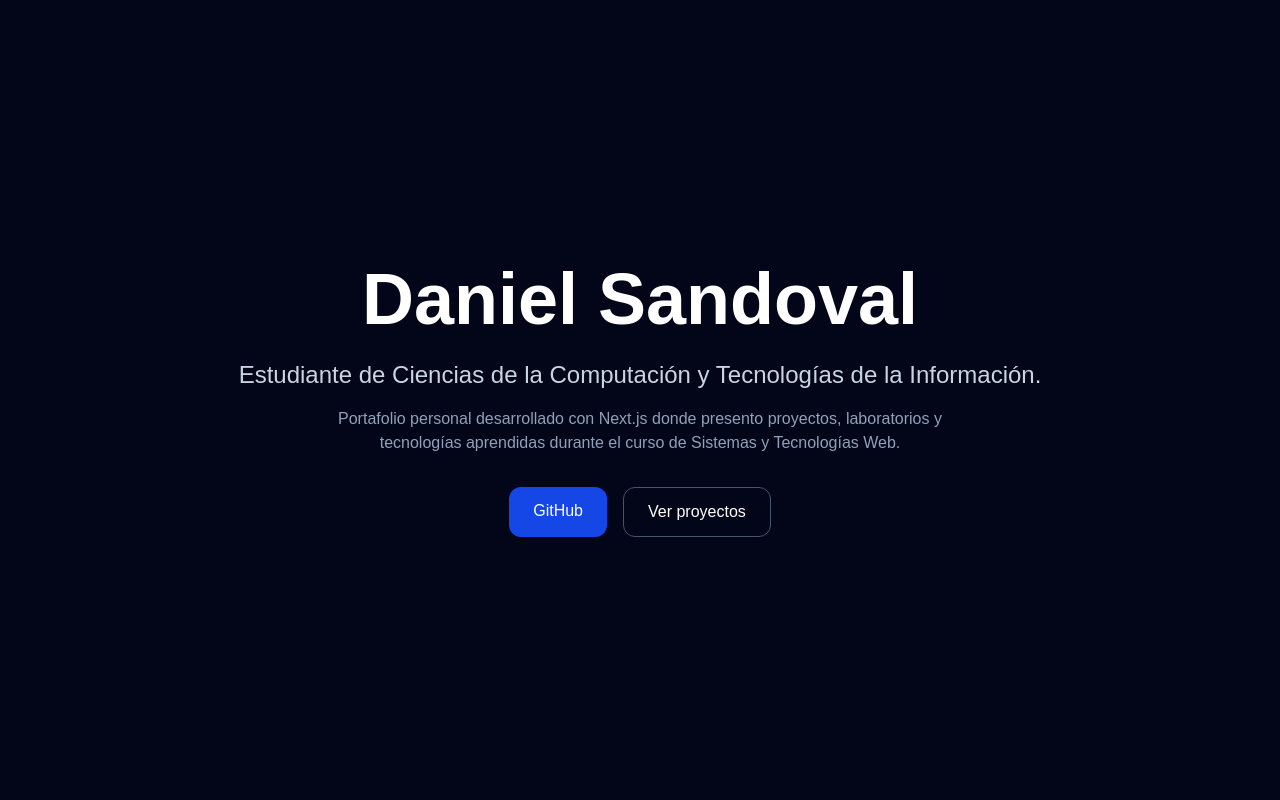
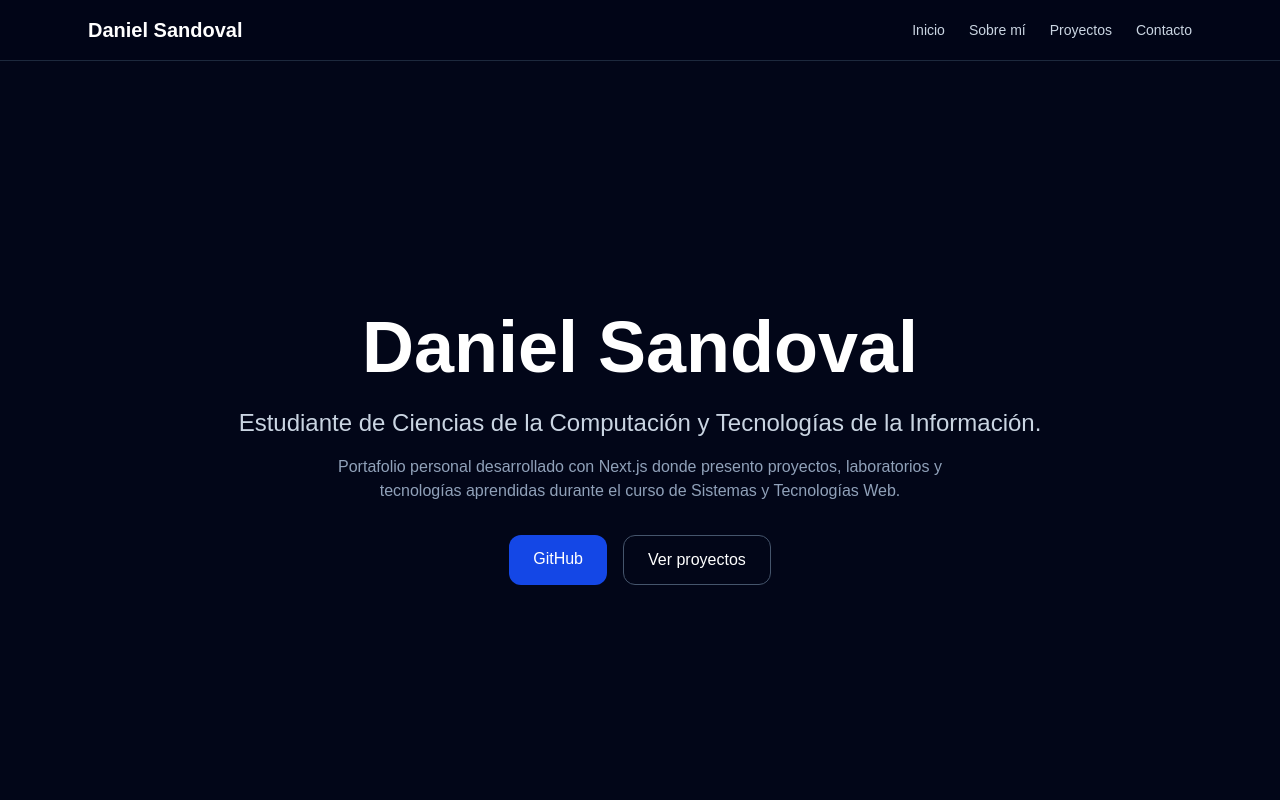
Before and after one commit to K41S3RTK1/daniel-sandoval-portfolio, a Next.js app: page / in a window 1280 px wide. Shown: the top 800 px of the page. Built offline with nearby package versions, Linux system fonts and the light colour scheme.

Commit message:
feat: agregar barra de navegacion

```diff
--- a/app/page.js
+++ b/app/page.js
@@ -1,7 +1,21 @@
 export default function Home() {
   return (
     <main className="min-h-screen bg-slate-950 text-white">
-      <section className="flex flex-col items-center justify-center text-center min-h-screen px-6">
+      <nav className="fixed top-0 left-0 right-0 z-50 bg-slate-950/90 backdrop-blur border-b border-slate-800">
+        <div className="max-w-6xl mx-auto px-6 py-4 flex items-center justify-between">
+          <a href="#inicio" className="font-bold text-xl text-white">
+            Daniel Sandoval
+          </a>
+
+          <div className="hidden md:flex gap-6 text-sm text-slate-300">
+            <a href="#inicio" className="hover:text-blue-300 transition">Inicio</a>
+            <a href="#sobre-mi" className="hover:text-blue-300 transition">Sobre mí</a>
+            <a href="#proyectos" className="hover:text-blue-300 transition">Proyectos</a>
+            <a href="#contacto" className="hover:text-blue-300 transition">Contacto</a>
+          </div>
+        </div>
+      </nav>
+      <section id="inicio" className="flex flex-col items-center justify-center text-center min-h-screen px-6 pt-24">
 
         <h1 className="text-5xl md:text-7xl font-bold mb-6">
           Daniel Sandoval
@@ -19,7 +33,7 @@ export default function Home() {
 
         <div className="flex gap-4">
           <a
-            href="https://github.com/"
+            href="https://github.com/K41S3RTK1"
             target="_blank"
             className="bg-blue-700 hover:bg-blue-600 px-6 py-3 rounded-xl transition"
           >
```
